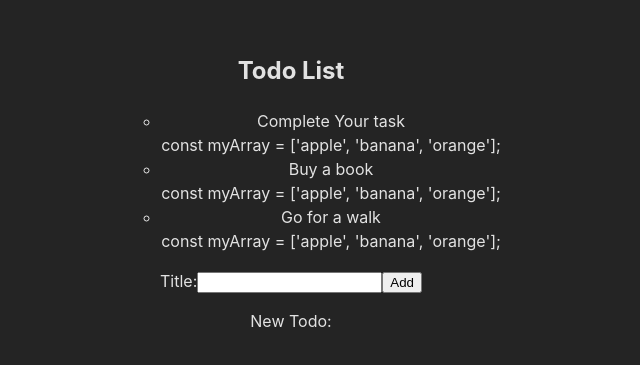
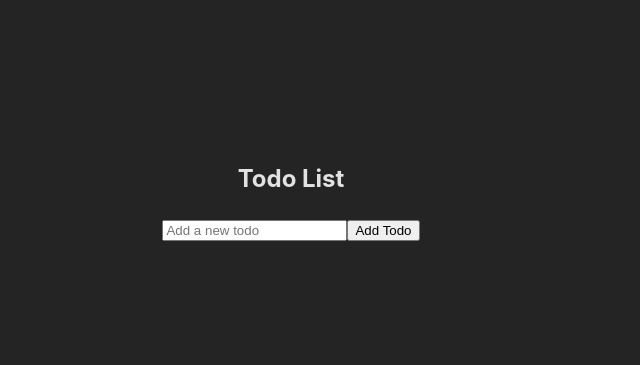
Before and after one commit to mohammadasmailzada/React-todo, a React (Vite) app: page / in a window 1280 px wide. Shown: the part 209-574 px from the top of the page, without its empty margins (349-989 px from the left). Built offline with nearby package versions, Linux system fonts and the light colour scheme.

Commit message:
Completed

```diff
--- a/src/AddTodoForm.jsx
+++ b/src/AddTodoForm.jsx
@@ -1,22 +1,34 @@
 import React, { useState } from 'react';
 
-function AddTodoForm({ onAddTodo }) {
+const AddTodoForm = ({ onAddTodo }) => {
   const [todoTitle, setTodoTitle] = useState('');
 
-  const handleAddTodo = (event) => {
+  const handleTitleChange = (event) => {
+    setTodoTitle(event.target.value);
+  };
+
+  const handleSubmit = (event) => {
     event.preventDefault();
-    const todoTitle = event.target.elements.todoTitle.value;
-    onAddTodo(todoTitle);
+    if (todoTitle.trim() === '') return;
+    const newTodo = {
+      id: Date.now(),
+      title: todoTitle,
+    };
+    onAddTodo(newTodo);
     setTodoTitle('');
   };
 
   return (
-    <form onSubmit={handleAddTodo}>
-      <label htmlFor="todoTitle">Title:</label>
-      <input type="text" id="todoTitle" name="todoTitle" value={todoTitle} onChange={(e) => setTodoTitle(e.target.value)} />
-      <button type="submit">Add</button>
+    <form onSubmit={handleSubmit}>
+      <input
+        type="text"
+        value={todoTitle}
+        onChange={handleTitleChange}
+        placeholder="Add a new todo"
+      />
+      <button type="submit">Add Todo</button>
     </form>
   );
-}
+};
 
 export default AddTodoForm;
--- a/src/App.jsx
+++ b/src/App.jsx
@@ -4,18 +4,16 @@ import TodoList from './TodoList';
 import AddTodoForm from './AddTodoForm';
 
 function App() {
-  const [newTodo, setNewTodo] = useState('');
+  const [todoList, setTodoList] = useState([]);
 
-  const handleAddTodo = (todoTitle) => {
-    setNewTodo(todoTitle);
+  const addTodo = (newTodo) => {
+    setTodoList([...todoList, newTodo]);
   };
 
   return (
     <>
-
-      <TodoList />
-      <AddTodoForm onAddTodo={handleAddTodo} />
-      <p>New Todo: {newTodo}</p>
+      <TodoList todoList={todoList} />
+      <AddTodoForm onAddTodo={addTodo} />
     </>
   );
 }
--- a/src/TodoList.jsx
+++ b/src/TodoList.jsx
@@ -1,13 +1,7 @@
 import React from 'react';
 import TodoListItem from './TodoListItem';
 
-const todoList = [
-  { id: 1, title: "Complete Your task" },
-  { id: 2, title: "Buy a book" },
-  { id: 3, title: "Go for a walk" },
-];
-
-function TodoList() {
+const TodoList = ({ todoList }) => {
   return (
     <>
       <h2>Todo List</h2>
@@ -18,6 +12,6 @@ function TodoList() {
       </ul>
     </>
   );
-}
+};
 
 export default TodoList;
--- a/src/TodoListItem.jsx
+++ b/src/TodoListItem.jsx
@@ -1,16 +1,7 @@
 import React from 'react';
 
-function TodoListItem({ item }) {
-const myArray = ['apple', 'banana', 'orange'];
+const TodoListItem = ({ item }) => {
+  return <li>{item.title}</li>;
+};
 
-  return (
-    <ul>
-      {item.text}
-      <li key={item.id}>{item.title}</li>
-      const myArray = ['apple', 'banana', 'orange'];
-
-    </ul>
-  );
-}
-
-export default TodoListItem
+export default TodoListItem;
```
